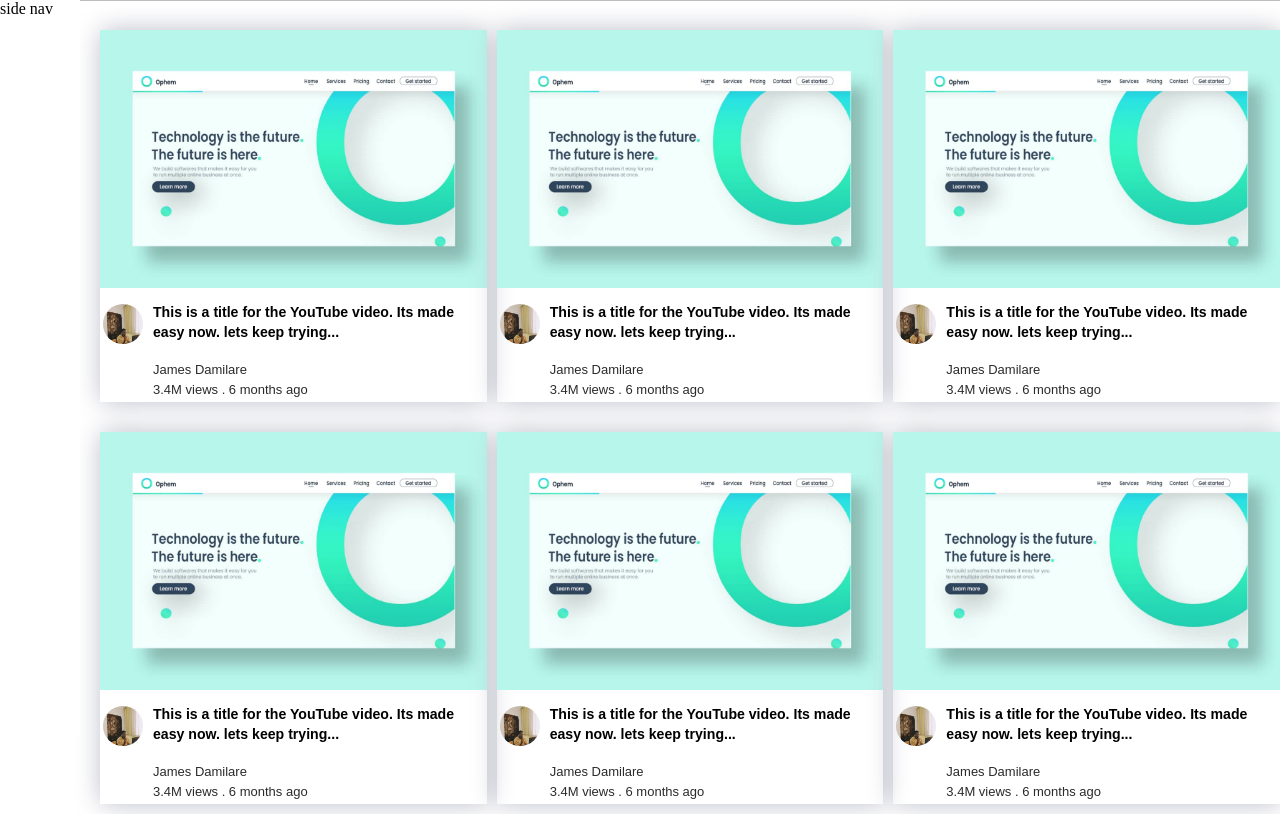
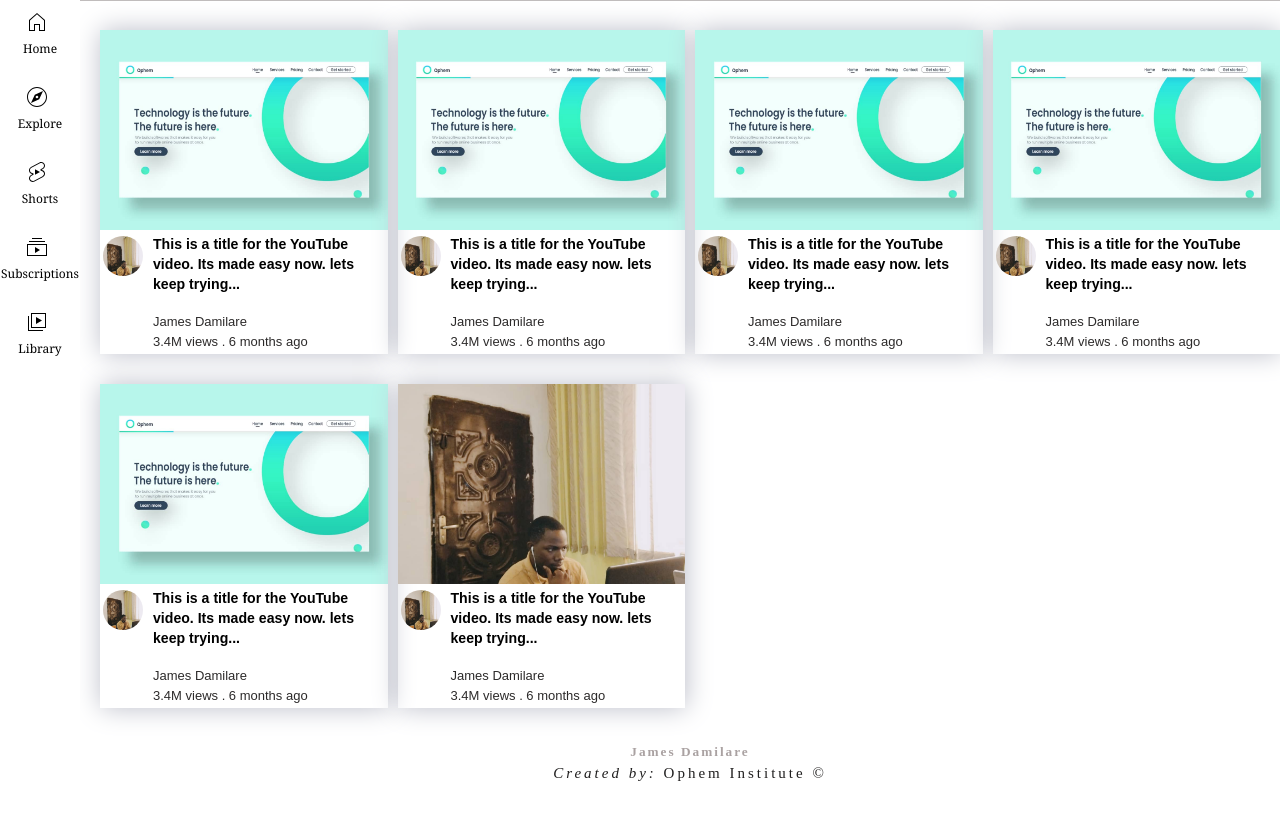
Before and after one commit to Jayhmz/Ophem-Institute-Prepation, a plain HTML site: page index.html in a window 1280 px wide. Shown: the part 65-879 px from the top of the page. Drawn offline with Linux system fonts and the light colour scheme.

Commit message:
side nav and image adjustment

```diff
--- a/css/general.css
+++ b/css/general.css
@@ -8,3 +8,25 @@ p, h5{
   margin: 0;
   padding: 0;
 }
+img{
+  width: 100%;
+}
+.footer{
+  height: 50px;
+  display: flex;
+  flex-direction: column;
+  margin-top: 20px;
+  margin-bottom: 20px;
+  align-items: center;
+  justify-content: center;
+}
+.footer h5{
+  color: rgb(170, 162, 162);
+  letter-spacing: 2px;
+  margin-bottom: 5px;
+}
+.footer p{
+  letter-spacing: 3px;
+  font-size: 15px;
+  color: rgb(32, 31, 31);
+}
--- a/css/sidenav.css
+++ b/css/sidenav.css
@@ -6,3 +6,24 @@
   background-color: white;
   width: 80px;
 }
+.side-nav-link{
+  height: 60px;
+  display: flex;
+  flex-direction: column;
+  padding: 5px;
+  margin-bottom: 5px;
+  align-items: center;
+}
+.side-nav-link .nav-link{
+  height: 30px;
+  width: 30px;
+  padding-top: 5px;
+}
+.side-nav-link:hover{
+  background-color: rgba(224, 224, 224, 0.603);
+  opacity: 1;
+}
+.side-nav-link span{
+  font-size: 12px;
+  font-family: Cambria, Cochin, Georgia, Times, 'Times New Roman', serif;
+}
--- a/css/video.css
+++ b/css/video.css
@@ -8,10 +8,12 @@
   box-shadow: 1px 0px 25px rgb(188, 190, 201);
   margin-bottom: 10px;
 }
-img{
-  width: 100%;
-  margin-bottom: 10px;
+.thumbnail-container img{
+  object-fit: cover;
+  object-position: center;
+  height: 200px;
 }
+
 .description{
   display: flex;
   flex-direction: row;
@@ -43,3 +45,37 @@ img{
 .duration{
   margin-bottom: 5px;
 }
+
+
+@media (max-width: 510px) {
+  .container{
+    display: grid;
+    grid-template-columns: 1fr;
+    column-gap: 10px;
+    row-gap: 20px;
+  }
+}
+@media (min-width: 511px) {
+  .container{
+    display: grid;
+    grid-template-columns: 1fr 1fr;
+    column-gap: 10px;
+    row-gap: 20px;
+  }
+}
+@media (min-width: 751px) {
+  .container{
+    display: grid;
+    grid-template-columns: 1fr 1fr 1fr;
+    column-gap: 10px;
+    row-gap: 20px;
+  }
+}
+@media (min-width: 1000px) {
+  .container{
+    display: grid;
+    grid-template-columns: 1fr 1fr 1fr 1fr;
+    column-gap: 10px;
+    row-gap: 20px;
+  }
+}
--- a/index.html
+++ b/index.html
@@ -47,12 +47,31 @@
   </div>
 
   <div class="side-nav">
-    side nav
+    <div class="side-nav-link">
+      <svg  preserveAspectRatio="xMidYMid meet" focusable="false" class="nav-link"><g class="style-scope yt-icon"><path d="M12,4.33l7,6.12V20H15V14H9v6H5V10.45l7-6.12M12,3,4,10V21h6V15h4v6h6V10L12,3Z" class="style-scope yt-icon"></path></g></svg><!--css-build:shady-->
+      <span>Home</span>
+    </div>
+    <div class="side-nav-link">
+      <svg preserveAspectRatio="xMidYMid meet" focusable="false" class="nav-link"><g class="style-scope yt-icon"><path d="M9.8,9.8l-3.83,8.23l8.23-3.83l3.83-8.23L9.8,9.8z M13.08,12.77c-0.21,0.29-0.51,0.48-0.86,0.54 c-0.07,0.01-0.15,0.02-0.22,0.02c-0.28,0-0.54-0.08-0.77-0.25c-0.29-0.21-0.48-0.51-0.54-0.86c-0.06-0.35,0.02-0.71,0.23-0.99 c0.21-0.29,0.51-0.48,0.86-0.54c0.35-0.06,0.7,0.02,0.99,0.23c0.29,0.21,0.48,0.51,0.54,0.86C13.37,12.13,13.29,12.48,13.08,12.77z M12,3c4.96,0,9,4.04,9,9s-4.04,9-9,9s-9-4.04-9-9S7.04,3,12,3 M12,2C6.48,2,2,6.48,2,12s4.48,10,10,10s10-4.48,10-10S17.52,2,12,2 L12,2z" class="style-scope yt-icon"></path></g></svg><!--css-build:shady-->
+      <span>Explore</span>
+    </div>
+    <div class="side-nav-link">
+      <svg preserveAspectRatio="xMidYMid meet" focusable="false" class="nav-link"><g height="24" viewBox="0 0 24 24" width="24" class="style-scope yt-icon"><path d="M10 14.65v-5.3L15 12l-5 2.65zm7.77-4.33c-.77-.32-1.2-.5-1.2-.5L18 9.06c1.84-.96 2.53-3.23 1.56-5.06s-3.24-2.53-5.07-1.56L6 6.94c-1.29.68-2.07 2.04-2 3.49.07 1.42.93 2.67 2.22 3.25.03.01 1.2.5 1.2.5L6 14.93c-1.83.97-2.53 3.24-1.56 5.07.97 1.83 3.24 2.53 5.07 1.56l8.5-4.5c1.29-.68 2.06-2.04 1.99-3.49-.07-1.42-.94-2.68-2.23-3.25zm-.23 5.86l-8.5 4.5c-1.34.71-3.01.2-3.72-1.14-.71-1.34-.2-3.01 1.14-3.72l2.04-1.08v-1.21l-.69-.28-1.11-.46c-.99-.41-1.65-1.35-1.7-2.41-.05-1.06.52-2.06 1.46-2.56l8.5-4.5c1.34-.71 3.01-.2 3.72 1.14.71 1.34.2 3.01-1.14 3.72L15.5 9.26v1.21l1.8.74c.99.41 1.65 1.35 1.7 2.41.05 1.06-.52 2.06-1.46 2.56z" class="style-scope yt-icon"></path></g></svg><!--css-build:shady-->
+      <span>Shorts</span>
+    </div>
+    <div class="side-nav-link">
+      <svg preserveAspectRatio="xMidYMid meet" focusable="false" class="nav-link"><g class="style-scope yt-icon"><path d="M10,18v-6l5,3L10,18z M17,3H7v1h10V3z M20,6H4v1h16V6z M22,9H2v12h20V9z M3,10h18v10H3V10z" class="style-scope yt-icon"></path></g></svg><!--css-build:shady-->
+      <span>Subscriptions</span>
+    </div>
+    <div class="side-nav-link">
+      <svg preserveAspectRatio="xMidYMid meet" focusable="false" class="nav-link"><g class="style-scope yt-icon"><path d="M11,7l6,3.5L11,14V7L11,7z M18,20H4V6H3v15h15V20z M21,18H6V3h15V18z M7,17h13V4H7V17z" class="style-scope yt-icon"></path></g></svg><!--css-build:shady-->
+      <span>Library</span>
+    </div>
   </div>
 
   <div class="container">
     <div class="video-container">
-      <div class="thumbnail">
+      <div class="thumbnail-container">
         <img class="thumbnail" src="./images/ophem.jpg" alt="Ophem thumbnail">
       </div>
       <div class="description">
@@ -74,7 +93,7 @@
     </div>
 
     <div class="video-container">
-      <div class="thumbnail">
+      <div class="thumbnail-container">
         <img class="thumbnail" src="./images/ophem.jpg" alt="Ophem thumbnail">
       </div>
       <div class="description">
@@ -96,7 +115,7 @@
     </div>
 
     <div class="video-container">
-      <div class="thumbnail">
+      <div class="thumbnail-container">
         <img class="thumbnail" src="./images/ophem.jpg" alt="Ophem thumbnail">
       </div>
       <div class="description">
@@ -118,7 +137,7 @@
     </div>
 
     <div class="video-container">
-      <div class="thumbnail">
+      <div class="thumbnail-container">
         <img class="thumbnail" src="./images/ophem.jpg" alt="Ophem thumbnail">
       </div>
       <div class="description">
@@ -140,7 +159,7 @@
     </div>
 
     <div class="video-container">
-      <div class="thumbnail">
+      <div class="thumbnail-container">
         <img class="thumbnail" src="./images/ophem.jpg" alt="Ophem thumbnail">
       </div>
       <div class="description">
@@ -162,8 +181,8 @@
       </div>
     </div>
     <div class="video-container">
-      <div class="thumbnail">
-        <img class="thumbnail" src="./images/ophem.jpg" alt="Ophem thumbnail">
+      <div class="thumbnail-container">
+        <img class="thumbnail" src="./images/programmer.jpg" alt="Ophem thumbnail">
       </div>
       <div class="description">
         <div class="profile-pic">
@@ -183,7 +202,11 @@
         </div>
       </div>
     </div>
+  </div>
 
+  <div class="footer">
+    <h5> James Damilare </h5>
+    <p><em>Created by:</em> Ophem Institute &copy;</p>
   </div>
 </body>
 </html>
```
